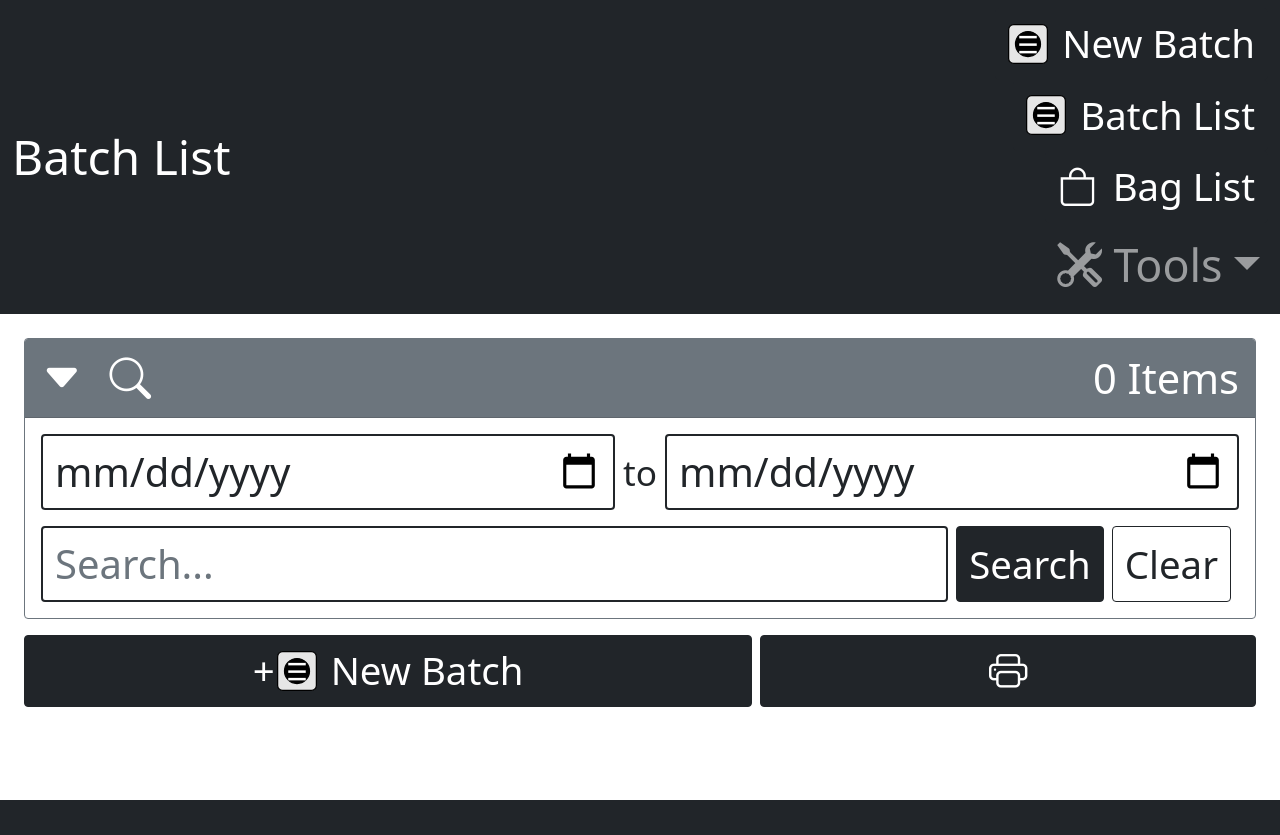
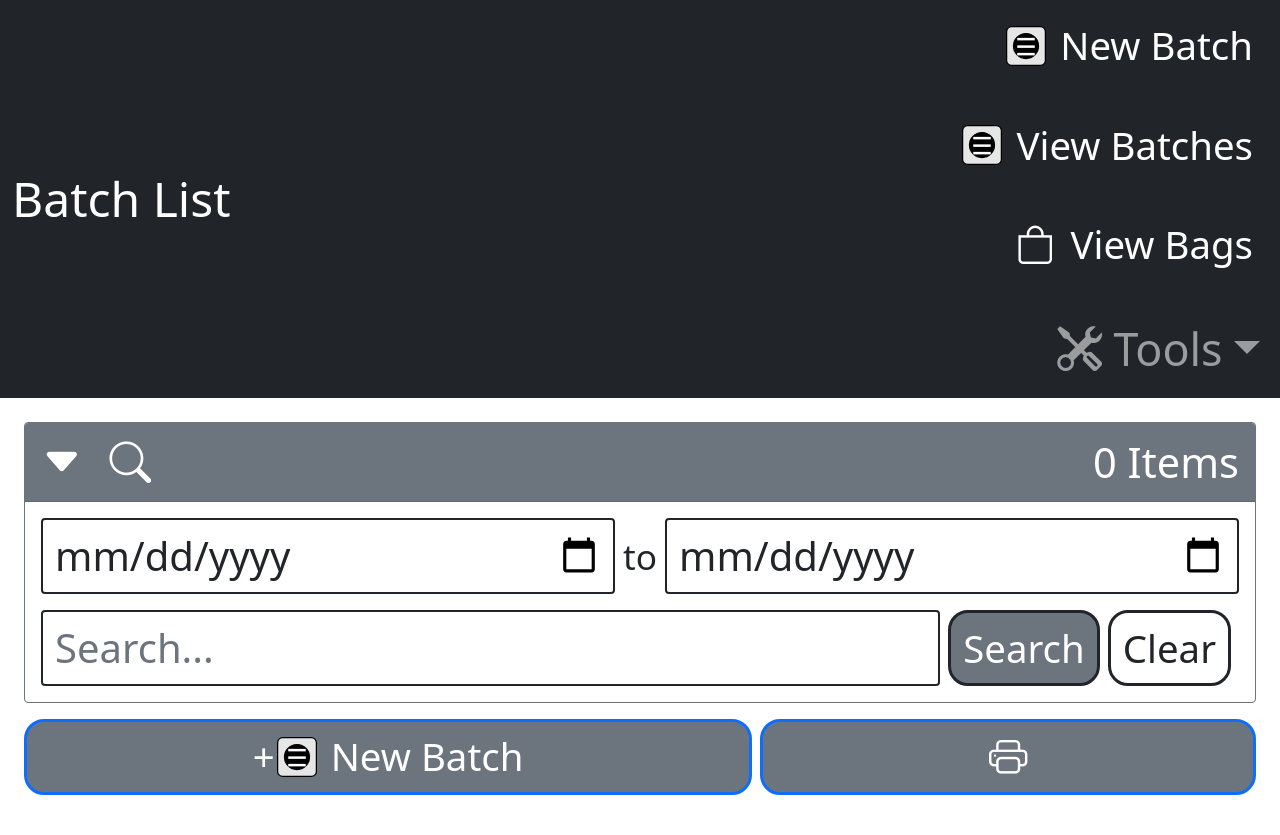
Before and after one commit to mkrzywonski/fdtracker, a Flask app: page / in a window 1280 px wide, after a click that opens the changed part. Before the commit the page ends 800 px from the top, so only its background shows below. Run offline with Flask 3, Linux system fonts and the light colour scheme; data that the repository does not hold is empty.

Commit message:
Worked on color scheme

```diff
--- a/static/styles.css
+++ b/static/styles.css
@@ -77,7 +77,17 @@ body {
 
 .btn {
     font-size: 2.4rem;
+    border-radius: 20px;
+    border-width: 3px;
 }
+
+.btn-mjk {
+/*    border-color: #6f74ff; */
+    background-color: #5d5d5d;
+    color: #ffffff !important;
+}
+
+
 
 .error_message {
     font-size: 2.4rem;
--- a/templates/add_bag.html
+++ b/templates/add_bag.html
@@ -38,7 +38,7 @@
             <label class="form-check-label text-dark ms-2" for="another">Add another bag like this</label>
         </span>
     </div>
-    <button type="submit" class="btn btn-dark">Save Bag</button>
+    <button type="submit" class="btn btn-secondary border-dark">Save Bag</button>
     <a href="{{ url_for('view_batch', id=tray.batch.id) }}" class="btn btn-secondary">Cancel</a>
 </form>
 <script>
--- a/templates/base.html
+++ b/templates/base.html
@@ -48,21 +48,21 @@
             <div class="collapse navbar-collapse justify-content-end" id="navbarNav">
                 <ul class="navbar-nav flex-column align-items-end">
                     <!-- New Batch -->
-                    <li class="nav-item">
+                    <li class="nav-item mb-4">
                         <a href="{{ url_for('add_batch') }}" type="button"
                         class="btn btn-dark flex-fill"><span>
                         <i style="position: relative; top: -4px;">{{ freezedryer_icon() }}</i>
                         <span class="mb-3">New Batch</span></span></a>
                     </li>
-                    <li>
+                    <li class="nav-item mb-4">
                         <a class="btn btn-dark" href="{{ url_for('list_batches') }}">
                             <i style="position: relative; top: -4px;">{{ freezedryer_icon() }}</i>
-                            Batch List
+                            View Batches
                         </a>
                     </li>
-                    <li>
+                    <li class="nav-item mb-4">
                         <a class="btn btn-dark" href="{{ url_for('list_bags') }}">
-                            <i class="bi bi-bag me-3"></i>Bag List</a>
+                            <i class="bi bi-bag me-3"></i>View Bags</a>
                     </li>
                     <!-- Tools menu -->
                     <li class="nav-item dropdown">
--- a/templates/edit_bag.html
+++ b/templates/edit_bag.html
@@ -9,9 +9,9 @@
 
 {# bag action buttons #}
 <div class="d-flex gap-2 w-100 mb-3">
-    <a href="{{ url_for('list_bags', id=bag.id) }}" type="button" class="btn btn-dark flex-fill bi bi-card-list"><i
+    <a href="{{ url_for('list_bags', id=bag.id) }}" type="button" class="btn btn-secondary border-success flex-fill bi bi-card-list"><i
             class="bi bi-arrow-left"></i></a>
-    <a href="{{ url_for('view_bag', id=bag.id) }}" type="button" class="btn btn-dark flex-fill bi bi-eye"><i
+    <a href="{{ url_for('view_bag', id=bag.id) }}" type="button" class="btn btn-secondary border-success flex-fill bi bi-eye"><i
             class="bi bi-arrow-left"></i></a>
 </div>
 
@@ -60,7 +60,7 @@
                 <label for="notes" class="form-label">Notes</label>
                 <textarea class="form-control" id="notes" name="notes" rows="3">{{ bag.notes }}</textarea>
             </div>
-            <button type="submit" class="btn btn-dark">Save Changes</button>
+            <button type="submit" class="btn btn-secondary border-success">Save Changes</button>
             <a href="{{ request.args.get('next', '/') }}" class="btn btn-secondary">Cancel</a>
         </form>
     </div>
--- a/templates/edit_batch.html
+++ b/templates/edit_batch.html
@@ -9,9 +9,9 @@
 
 {# batch action buttons #}
 <div class="d-flex gap-2 w-100 mb-3">
-    <a href="{{ url_for('list_batches', id=batch.id) }}" type="button" class="btn btn-dark flex-fill bi bi-card-list"><i
+    <a href="{{ url_for('list_batches', id=batch.id) }}" type="button" class="btn btn-secondary border-primary flex-fill bi bi-card-list"><i
             class="bi bi-arrow-left"></i></a>
-    <a href="{{ url_for('view_batch', id=batch.id) }}" type="button" class="btn btn-dark flex-fill bi bi-eye"><i
+    <a href="{{ url_for('view_batch', id=batch.id) }}" type="button" class="btn btn-secondary border-primary flex-fill bi bi-eye"><i
             class="bi bi-arrow-left"></i></a>
 </div>
 
@@ -112,7 +112,7 @@
             {% endfor %}
         </ul>
     </div>
-</div><button type="submit" class="btn btn-dark">Save Changes</button>
+</div><button type="submit" class="btn btn-secondary border-primary">Save Changes</button>
 <a href="javascript:history.back()" class="btn btn-secondary">Cancel</a>
 </form>
 
--- a/templates/list_batches.html
+++ b/templates/list_batches.html
@@ -51,7 +51,7 @@
                         <input class="form-control me-2 mt-3 border-dark text-dark" type="search" name="search"
                             placeholder="Search..." aria-label="Search"
                             value="{{ search_query if search_query else '' }}">
-                        <button class="btn btn-dark me-2 mt-3" type="submit">Search</button>
+                        <button class="btn btn-secondary border-dark me-2 mt-3" type="submit">Search</button>
                         <button class="btn btn-outline-dark me-2 mt-3" id="clear_search" type="button">Clear</button>
                     </div>
                 </div>
@@ -62,11 +62,11 @@
 
         {# Batch list action buttons #}
         <div class="d-flex gap-2 w-100">
-            <a href="{{ url_for('add_batch') }}" type="button" class="btn btn-dark flex-fill">
+            <a href="{{ url_for('add_batch') }}" type="button" class="btn btn-secondary border-primary flex-fill">
                 <span><span style="margin-right: -8px;">+</span>
                 <i style="position: relative; top: -4px;">{{ freezedryer_icon() }}</i>
                 <span class="mb-3">New Batch</span></span></a>
-                <a href="{{ url_for('batch_report') }}" target="_blank" class="btn btn-dark flex-fill bi bi-printer"></a>
+                <a href="{{ url_for('batch_report') }}" target="_blank" class="btn btn-secondary border-primary flex-fill bi bi-printer"></a>
         </div>
 
         {# Display batch list #}
@@ -94,10 +94,10 @@
                 <div class="d-flex gap-2 w-100">
                     <span class="mb-3"></span>
                     <a href="{{ url_for('view_batch', id=batch.id, search_query=search_query) }}" type="button"
-                        class="btn btn-dark flex-fill bi bi-eye"></a>
+                        class="btn btn-secondary border-primary flex-fill bi bi-eye"></a>
                     <a href="{{ url_for('edit_batch', id=batch.id) }}" type="button"
-                        class="btn btn-dark flex-fill bi bi-pencil-square"></a>
-                        <a href="{{ url_for('batch_report', id=batch.id) }}" target="_blank" class="btn btn-dark flex-fill bi bi-printer"></a>
+                        class="btn btn-secondary border-primary flex-fill bi bi-pencil-square"></a>
+                        <a href="{{ url_for('batch_report', id=batch.id) }}" target="_blank" class="btn btn-secondary border-primary flex-fill bi bi-printer"></a>
                     <span></span>
                 </div>
 
@@ -132,7 +132,7 @@
                     {% for page in pagination.iter_pages() %}
                     {% if page %}
                     <li class="page-item {% if page == pagination.page %}active{% endif %}">
-                        <button type="button" class="page-link btn btn-lg mx-3 border border-dark bg bg-dark"
+                        <button type="button" class="page-link btn btn-lg mx-3 border border-dark bg-dark"
                             onclick="setPage({{ page }})">{{ page }}</button>
                     </li>
                     {% else %}
--- a/templates/snapshots.html
+++ b/templates/snapshots.html
@@ -17,7 +17,7 @@
         <form method="post">
             <label for="comment" class="form-label">Snapshot Comment</label>
             <textarea class="form-control mb-3" id="comment" name="comment" rows="1"></textarea>
-            <button type="submit" name="create_snapshot" class="btn btn-primary bg-dark text-white w-25">
+            <button type="submit" name="create_snapshot" class="btn btn-secondary border-dark text-white w-25">
                 Add
             </button>
         </form>
@@ -44,13 +44,13 @@
                     {# Snapshot action buttons #}
                     <div class="d-flex gap-2 w-100">
                         <button type="submit" name="restore_snapshot"
-                            class="btn btn-dark btn-sm bi-file-earmark me-2 my-2 flex-nowrap flex-fill" style="width: 125px;"
+                            class="btn btn-secondary border-dark btn-sm bi-file-earmark me-2 my-2 flex-nowrap flex-fill" style="width: 125px;"
                             onclick="return confirm('Are you sure you want to restore this snapshot? This will overwrite current data.')">
                             <span><i class="bi bi-arrow-right" style="margin-left: -15px;"></i><i class="bi bi-database"
                                     style="margin-left: -5px;"></i></span>
                         </button>
                         <button type="submit" name="delete_snapshot"
-                            class="btn btn-dark btn-sm bi-trash my-2 flex-nowrap flex-fill" style="width: 125px;"
+                            class="btn btn-secondary border-dark btn-sm bi-trash my-2 flex-nowrap flex-fill" style="width: 125px;"
                             onclick="return confirm('Are you sure you want to delete this snapshot?')">
                         </button>
                     </div>
```
Also changed, not shown: templates/add_photo.html (+6 -6 lines), templates/edit_tray.html (+4 -4 lines), templates/list_bags.html (+7 -7 lines), templates/restore_backup.html (+5 -5 lines), templates/view_bag.html (+5 -5 lines), templates/view_batch.html (+12 -12 lines).
